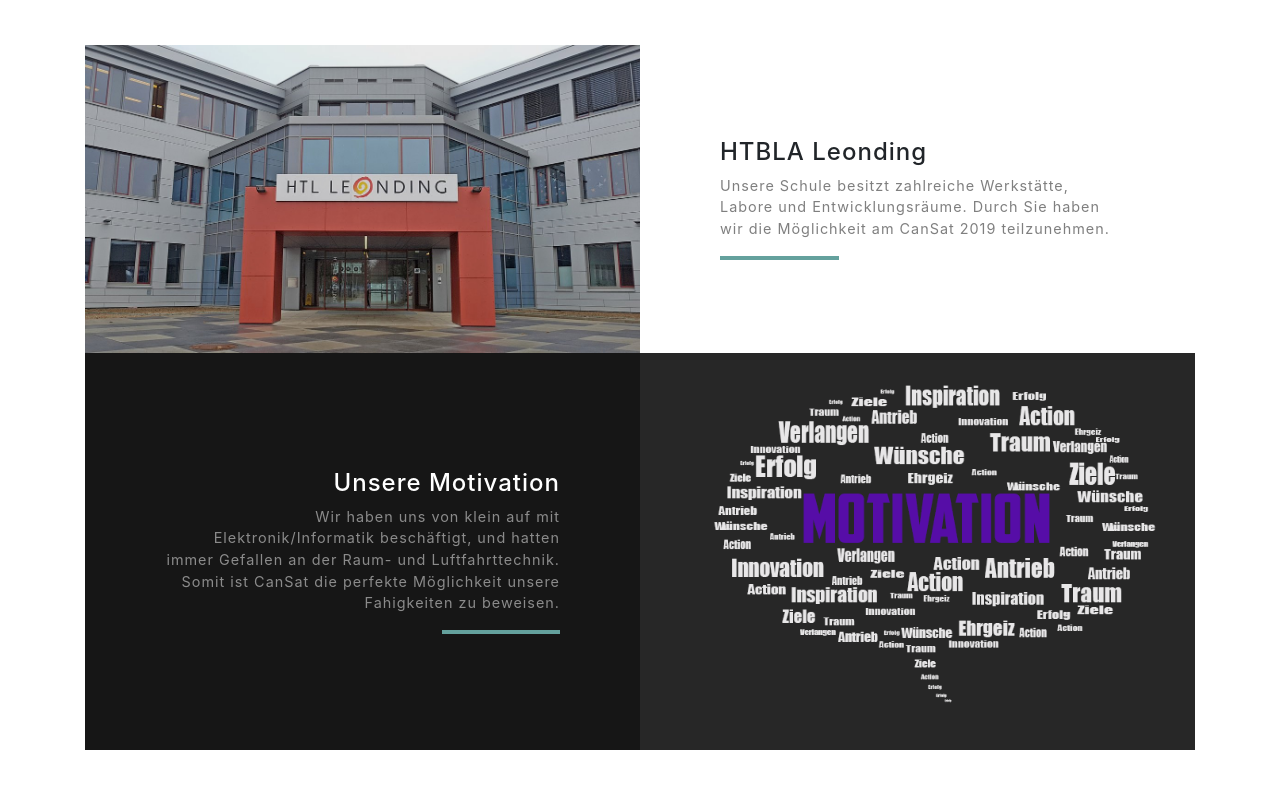
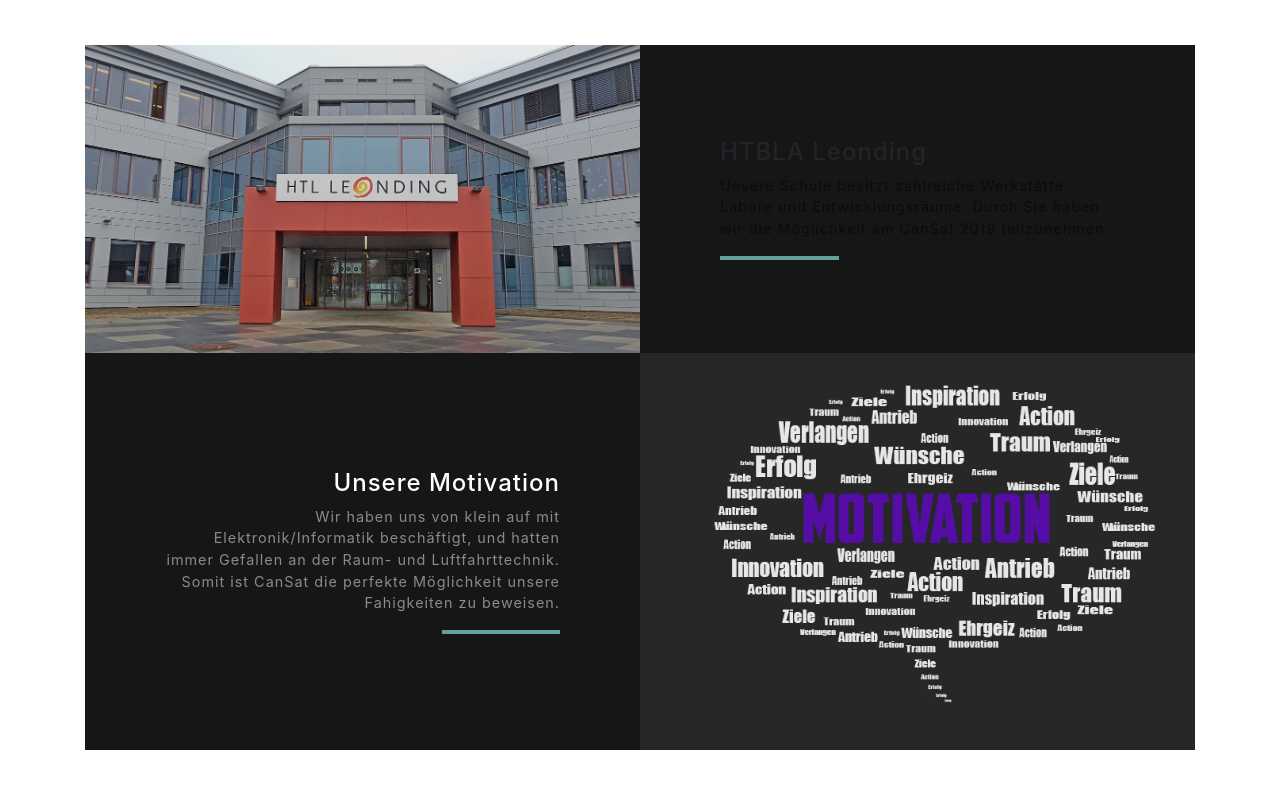
Before and after one commit to Nydery/spacelab, a website with bundled scripts: page index.html in a window 1280 px wide. Shown: the part 2947-3736 px from the top of the page. Built offline with nearby package versions, Linux system fonts and the light colour scheme.

Commit message:
Update index.html

```diff
--- a/index.html
+++ b/index.html
@@ -133,7 +133,7 @@
           <img class="img-fluid" src="img/htlleonding.jpg" alt="">
         </div>
         <div class="col-lg-6">
-          <div class="b-black text-center h-100 project">
+          <div class="bg-black text-center h-100 project">
             <div class="d-flex h-100">
               <div class="project-text w-100 my-auto text-center text-lg-left">
                 <h4 class="text-black">HTBLA Leonding</h4>
```
